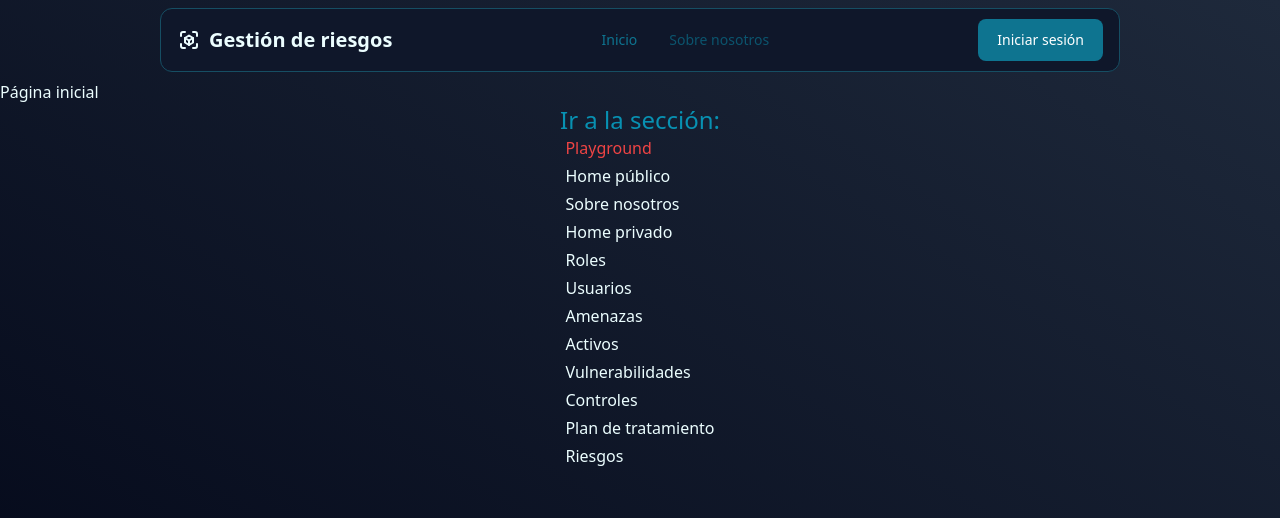
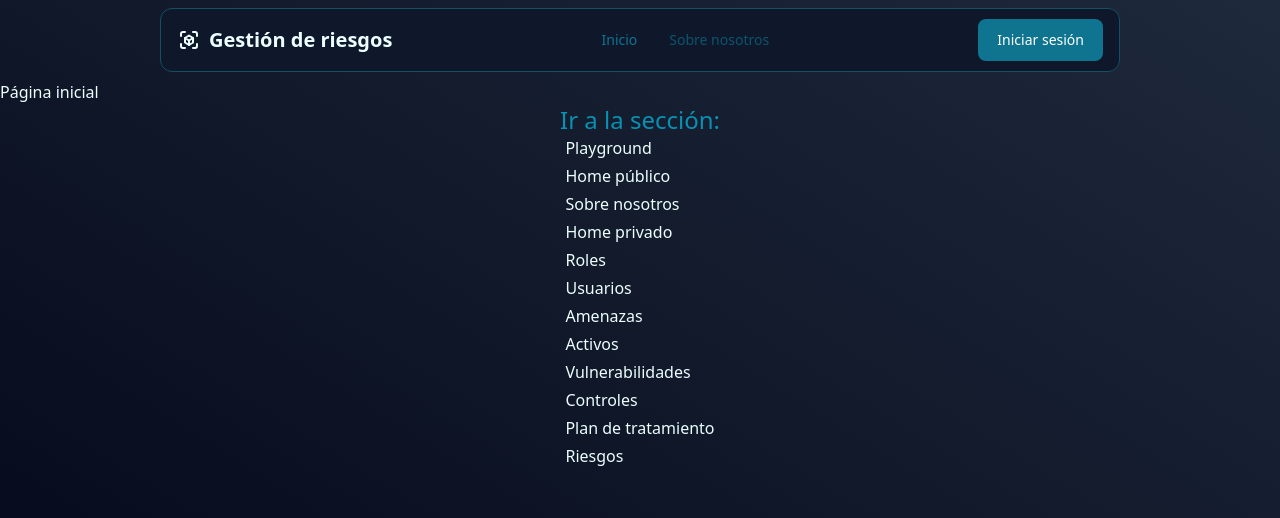
Before and after one commit to JuanPabloRP/front-riskmanagement, a React (Vite) app: page / in a window 1280 px wide. Shown: the top 518 px of the page. Built offline with nearby package versions, Linux system fonts and the light colour scheme.

Commit message:
refactor: index y home refactorizadas, minimos cambios

```diff
--- a/src/pages/private/home/Home.tsx
+++ b/src/pages/private/home/Home.tsx
@@ -2,28 +2,32 @@ import { Link } from 'react-router-dom';
 import { paths } from '../../../utils/constants';
 
 const Home = () => {
+	const links = [
+		{ title: 'Playground', path: paths.playground },
+		{ title: 'Home público', path: paths.publicHome },
+		{ title: 'Sobre nosotros', path: paths.aboutUs },
+		{ title: 'Home privado', path: paths.privateHome },
+		{ title: 'Roles', path: paths.rolesFullRoute },
+		{ title: 'Usuarios', path: paths.usersFullRoute },
+		{ title: 'Amenazas', path: paths.threatsFullRoute },
+		{ title: 'Activos', path: paths.assetsFullRoute },
+		{ title: 'Vulnerabilidades', path: paths.vulnerabilitiesFullRoute },
+		{ title: 'Controles', path: paths.controlsFullRoute },
+		{ title: 'Plan de tratamiento', path: paths.treatmentPlanFullRoute },
+		{ title: 'Riesgos', path: paths.risksFullRoute },
+	];
+
 	return (
 		<>
 			<div className="text-text-tertiary font-bold">Private Home</div>
 			<section className="flex flex-col justify-center items-center">
 				<h2 className="text-2xl text-text-tertiary">Ir a la sección:</h2>
 				<section className="flex flex-col gap-1">
-					<Link to={paths.playground} className="text-text-danger">
-						Playground
-					</Link>
-
-					<Link to={paths.publicHome}>Home público</Link>
-					<Link to={paths.aboutUs}>Sobre nosotros</Link>
-					<Link to={paths.privateHome}>Home privado</Link>
-
-					<Link to={paths.rolesFullRoute}>Roles</Link>
-					<Link to={paths.usersFullRoute}>Usuarios</Link>
-					<Link to={paths.threatsFullRoute}>Amenazas</Link>
-					<Link to={paths.assetsFullRoute}>Activos</Link>
-					<Link to={paths.vulnerabilitiesFullRoute}>Vulnerabilidades</Link>
-					<Link to={paths.controlsFullRoute}>Controles</Link>
-					<Link to={paths.treatmentPlanFullRoute}>Plan de tratamiento</Link>
-					<Link to={paths.risksFullRoute}>Riesgos</Link>
+					{links.map((link, index) => (
+						<Link key={index} to={link.path}>
+							{link.title}
+						</Link>
+					))}
 				</section>
 			</section>
 		</>
--- a/src/pages/public/home/Index.tsx
+++ b/src/pages/public/home/Index.tsx
@@ -2,26 +2,32 @@ import { Link } from 'react-router-dom';
 import { paths } from '../../../utils/constants';
 
 const Index = () => {
+	const links = [
+		{ title: 'Playground', path: paths.playground },
+		{ title: 'Home público', path: paths.publicHome },
+		{ title: 'Sobre nosotros', path: paths.aboutUs },
+		{ title: 'Home privado', path: paths.privateHome },
+		{ title: 'Roles', path: paths.rolesFullRoute },
+		{ title: 'Usuarios', path: paths.usersFullRoute },
+		{ title: 'Amenazas', path: paths.threatsFullRoute },
+		{ title: 'Activos', path: paths.assetsFullRoute },
+		{ title: 'Vulnerabilidades', path: paths.vulnerabilitiesFullRoute },
+		{ title: 'Controles', path: paths.controlsFullRoute },
+		{ title: 'Plan de tratamiento', path: paths.treatmentPlanFullRoute },
+		{ title: 'Riesgos', path: paths.risksFullRoute },
+	];
+
 	return (
 		<div>
 			<h1>Página inicial</h1>
 			<section className="flex flex-col justify-center items-center">
 				<h2 className="text-2xl text-text-tertiary ">Ir a la sección:</h2>
 				<section className="flex flex-col gap-1">
-					<Link to={paths.playground} className="text-text-danger">
-						Playground
-					</Link>
-					<Link to={paths.publicHome}>Home público</Link>
-					<Link to={paths.aboutUs}>Sobre nosotros</Link>
-					<Link to={paths.privateHome}>Home privado</Link>
-					<Link to={paths.rolesFullRoute}>Roles</Link>
-					<Link to={paths.usersFullRoute}>Usuarios</Link>
-					<Link to={paths.threatsFullRoute}>Amenazas</Link>
-					<Link to={paths.assetsFullRoute}>Activos</Link>
-					<Link to={paths.vulnerabilitiesFullRoute}>Vulnerabilidades</Link>
-					<Link to={paths.controlsFullRoute}>Controles</Link>
-					<Link to={paths.treatmentPlanFullRoute}>Plan de tratamiento</Link>
-					<Link to={paths.risksFullRoute}>Riesgos</Link>
+					{links.map((link, index) => (
+						<Link key={index} to={link.path}>
+							{link.title}
+						</Link>
+					))}
 				</section>
 			</section>
 		</div>
--- /dev/null
+++ b/src/shared/enums/httpEnums.ts
@@ -0,0 +1,12 @@
+export enum MethodType {
+	GET = 'GET',
+	POST = 'POST',
+	PUT = 'PUT',
+	DELETE = 'DELETE',
+}
+
+export enum ResponseType {
+	JSON = 'json',
+	BLOB = 'blob',
+	TEXT = 'text',
+}
--- /dev/null
+++ b/src/shared/interfaces/interface.ts
@@ -0,0 +1,2 @@
+// Archivo creado para que quede la carpeta en el repositorio, en esta carpeta se crean las interfacces que se
+// van a usar en varias partes de la aplicación
--- a/src/utils/fetchMethod.ts
+++ b/src/utils/fetchMethod.ts
@@ -1,15 +1,5 @@
-enum MethodType {
-	GET = 'GET',
-	POST = 'POST',
-	PUT = 'PUT',
-	DELETE = 'DELETE',
-}
+import { MethodType, ResponseType } from "../shared/enums/httpEnums";
 
-enum ResponseType {
-	JSON = 'json',
-	BLOB = 'blob',
-	TEXT = 'text',
-}
 
 export const fetchMethod = async <T>(
 	url: string,
```
